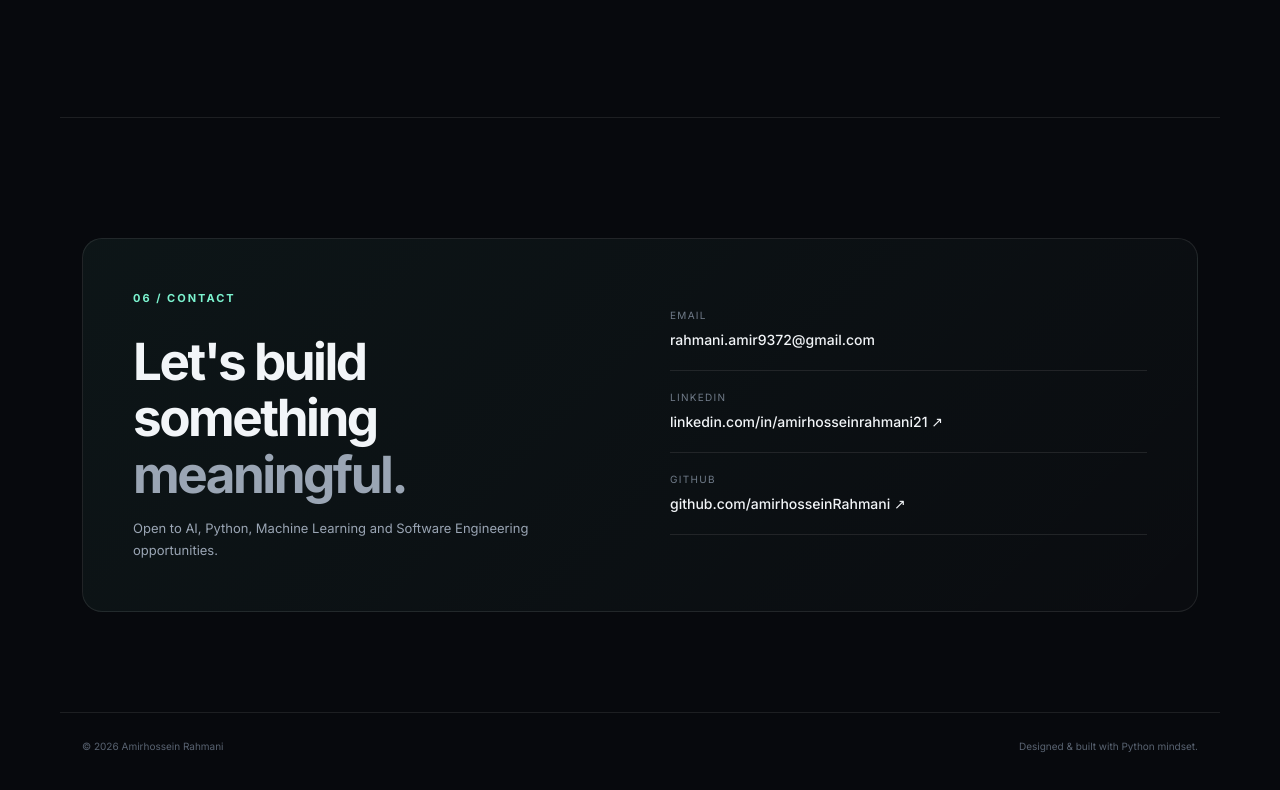
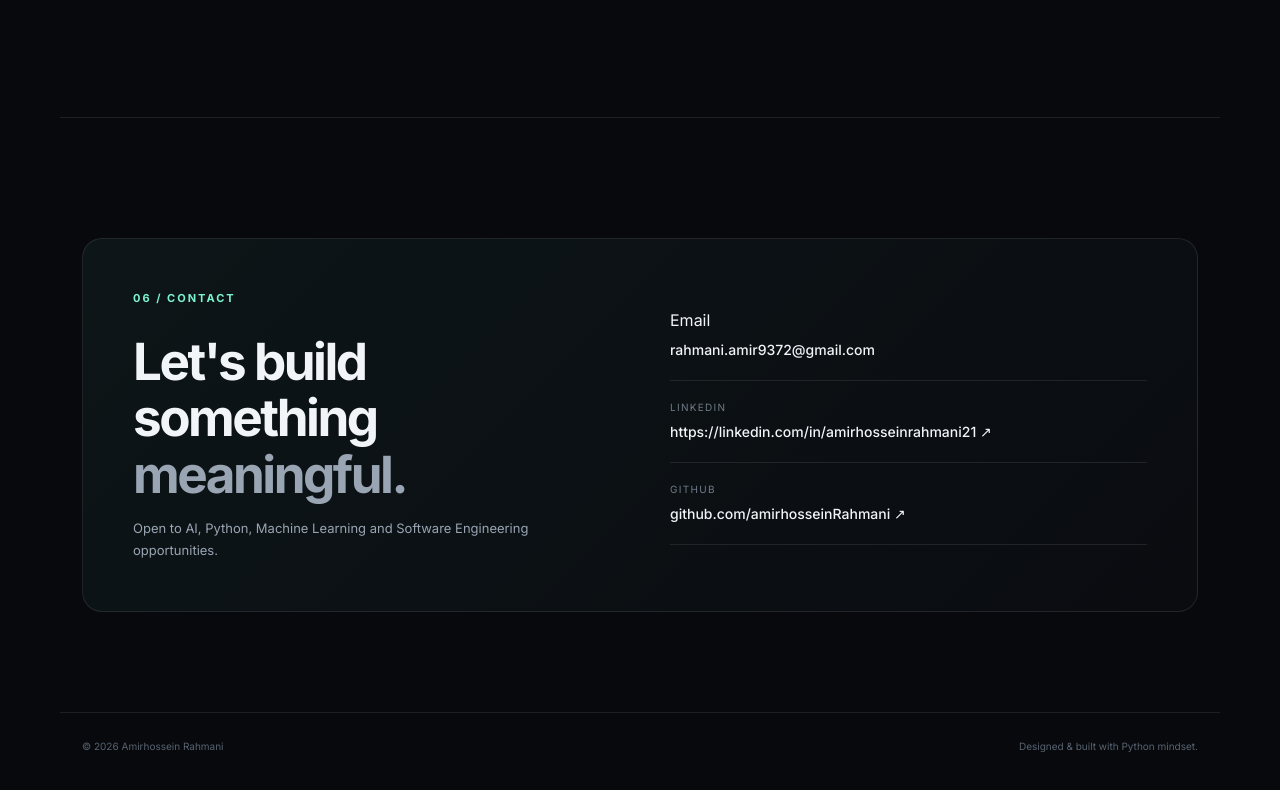
Before and after one commit to amirhosseinRahmani/amirhosseinRahmani.github.io, a plain HTML site: page index.html in a window 1280 px wide. Shown: the part 4475-5265 px from the top of the page. Drawn offline with Linux system fonts and the light colour scheme.

Commit message:
last commit
Updated email link and corrected LinkedIn URL display.

```diff
--- a/index.html
+++ b/index.html
@@ -190,7 +190,7 @@
         </div>
         <div class="contact-links">
 
-    <a href="mailto:rahmani.amir9372@gmail.com">
+    <a
         <span>Email</span>
         <strong>rahmani.amir9372@gmail.com</strong>
     </a>
@@ -199,7 +199,7 @@
        target="_blank"
        rel="noopener noreferrer">
         <span>LinkedIn</span>
-        <strong>linkedin.com/in/amirhosseinrahmani21 ↗</strong>
+        <strong>https://linkedin.com/in/amirhosseinrahmani21 ↗</strong>
     </a>
 
     <a href="https://github.com/amirhosseinRahmani"
```
